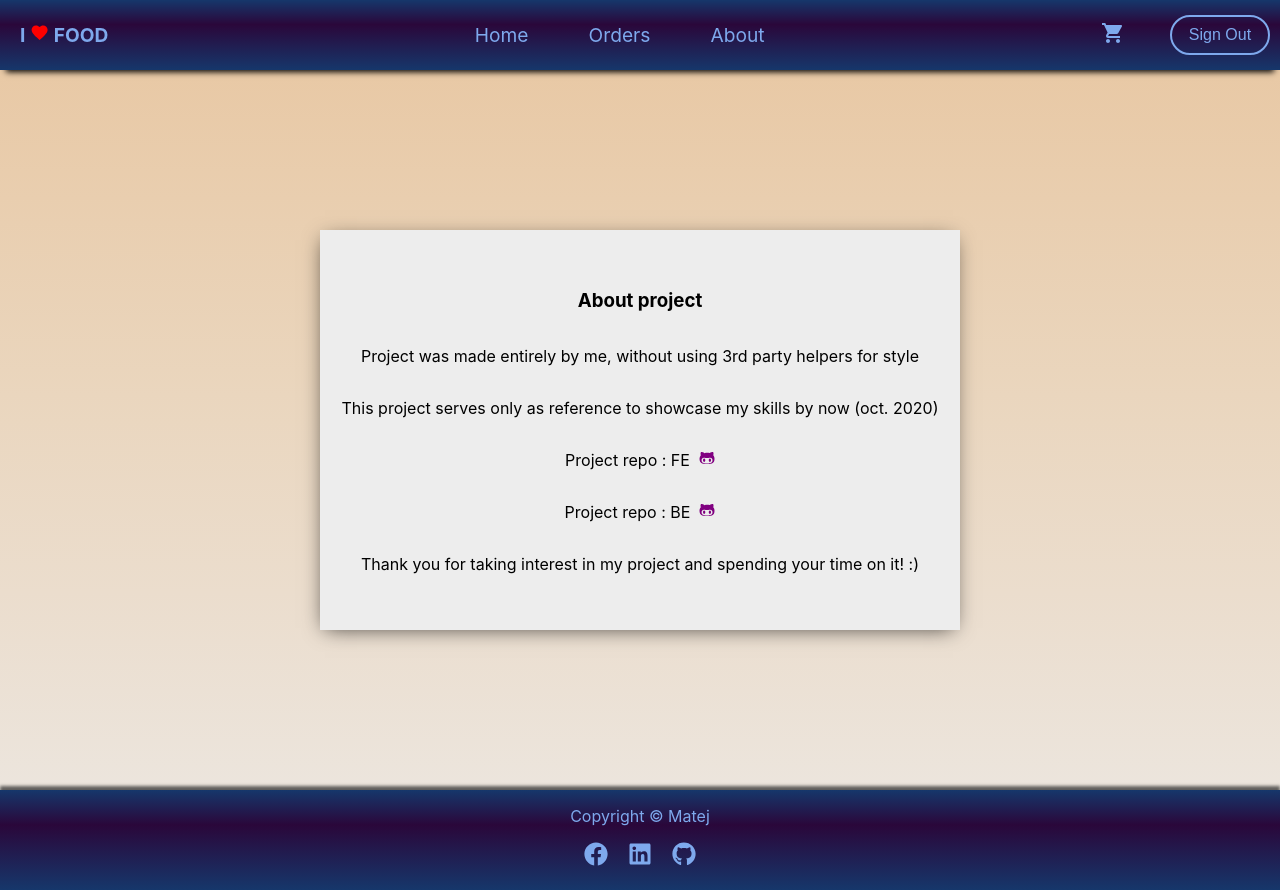
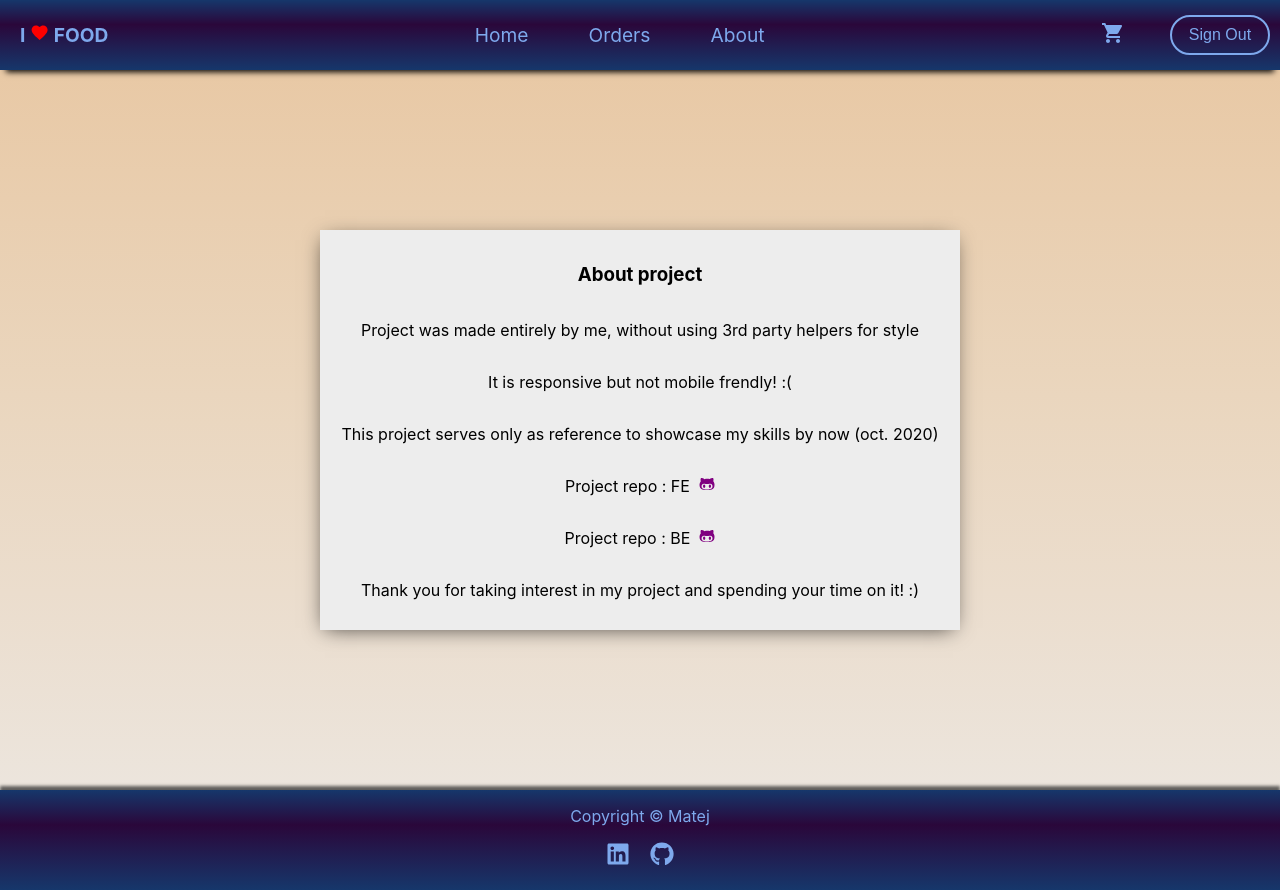
Before and after one commit to matej24/food-shop, a React (Create React App) app: page /about in a window 1280 px wide. Built offline with nearby package versions, Linux system fonts and the light colour scheme; no server answers.

Commit message:
small visual change and about update

```diff
--- a/src/components/Footer/Footer.js
+++ b/src/components/Footer/Footer.js
@@ -1,6 +1,6 @@
 import React from 'react';
 import './Footer.css';
-import { FaFacebook, FaLinkedin, FaGithub } from 'react-icons/fa';
+import { FaLinkedin, FaGithub } from 'react-icons/fa';
 
 const Footer = () => {
   return (
@@ -8,13 +8,7 @@ const Footer = () => {
       <div className='footer-container'>
         <div className='footer__content'>
           <p>Copyright &copy; Matej</p>
-          <a
-            href='https://www.facebook.com/matej.sekulic'
-            target='_blank'
-            rel='noopener noreferrer'
-          >
-            <FaFacebook className='footer__content__icon' />
-          </a>
+
           <a
             href='https://hr.linkedin.com/in/matej-sekuli%C4%87'
             target='_blank'
--- a/src/pages/About/About.js
+++ b/src/pages/About/About.js
@@ -11,6 +11,7 @@ const About = () => {
           Project was made entirely by me, without using 3rd party helpers for
           style
         </p>
+        <p>It is responsive but not mobile frendly! :(</p>
         <p>
           This project serves only as reference to showcase my skills by now
           (oct. 2020)
```
